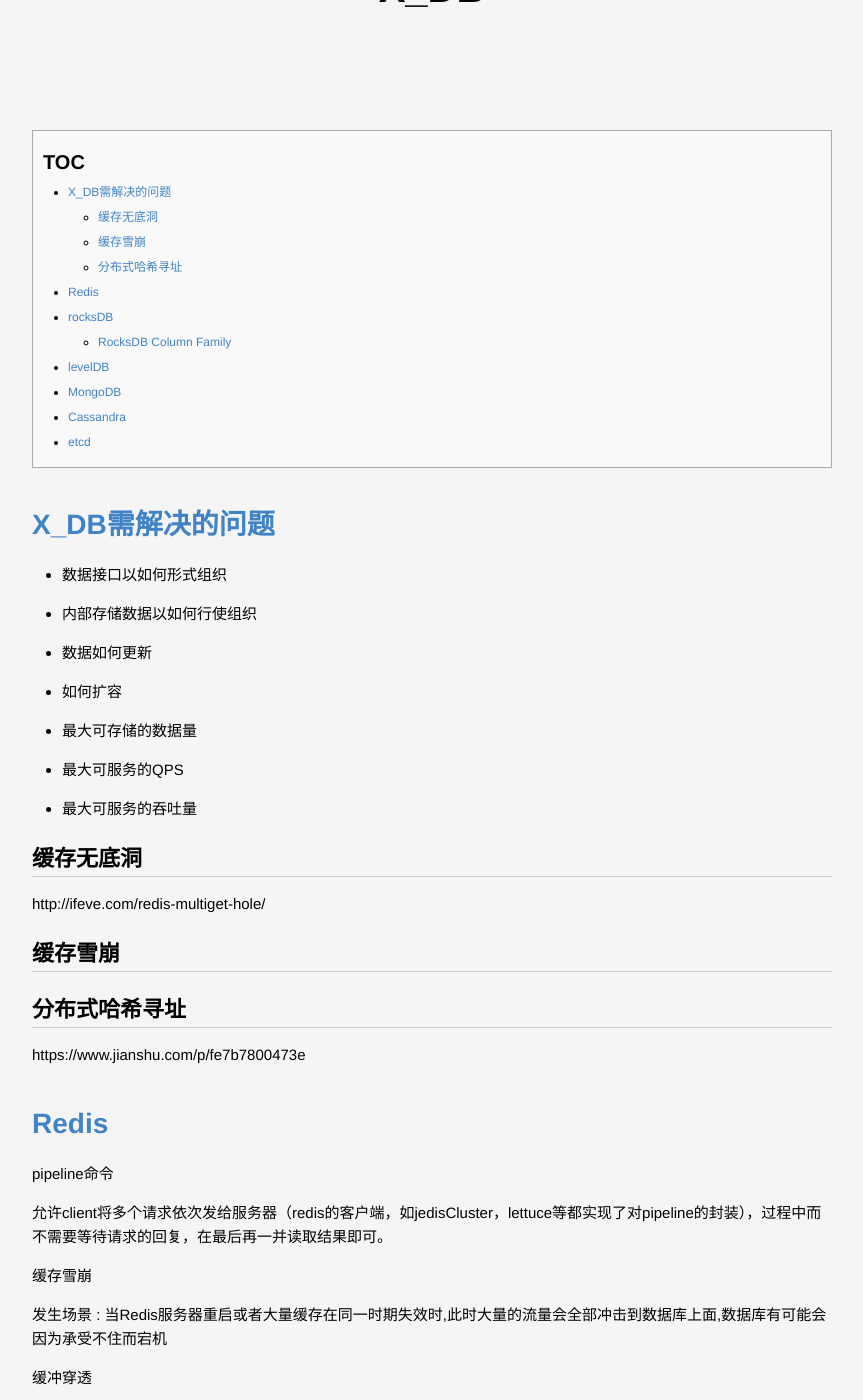
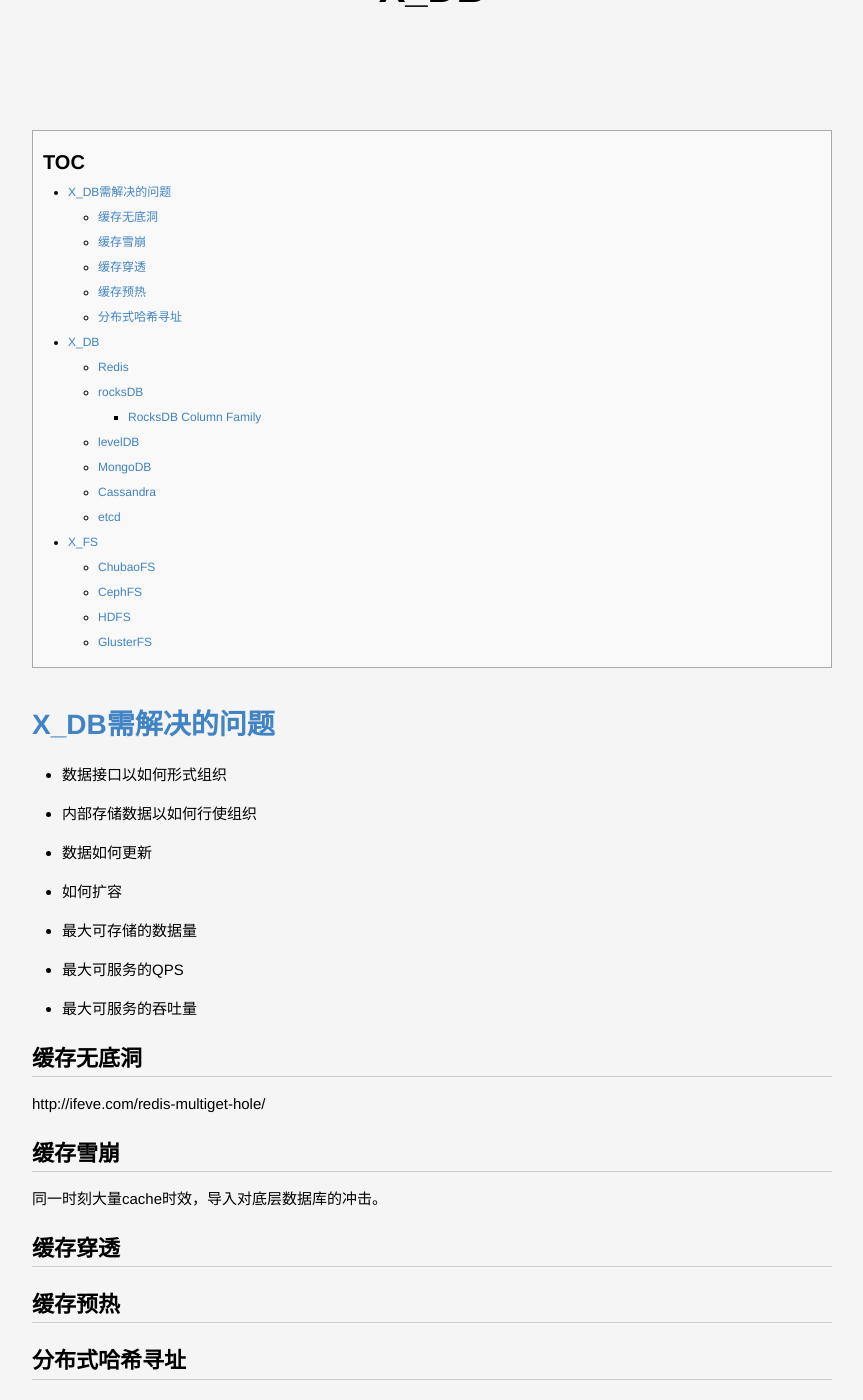
Before and after one commit to lucky521/blog, a Jekyll site: the page built from _posts/framework/2020-06-01-x-db.markdown, in a window 1280 px wide and 1400 px high, scrolled down 248 px. Shown: the whole window, without its empty margins (208-1071 px from the left). Built offline with Jekyll 4.4.1, drawn with Linux system fonts in a browser that asks for light colours; some of the changed text lies outside the part shown.

Commit message:
Update 2020-06-01-x-db.markdown

```diff
--- a/_posts/framework/2020-06-01-x-db.markdown
+++ b/_posts/framework/2020-06-01-x-db.markdown
@@ -21,6 +21,13 @@
 
 ## 缓存雪崩
 
+同一时刻大量cache时效，导入对底层数据库的冲击。
+
+## 缓存穿透
+
+
+## 缓存预热
+
 ## 分布式哈希寻址
 
 https://www.jianshu.com/p/fe7b7800473e
@@ -28,9 +35,9 @@
 
 
 
+# X_DB
 
-
-# Redis
+## Redis
 
 pipeline命令
 
@@ -46,9 +53,9 @@
 发生场景 : 此时要查询的数据不存在,缓存无法命中所以需要查询完数据库,但是数据是不存在的,此时数据库肯定会返回空,也就无法将该数据写入到缓存中,那么每次对该数据的查询都会去查询一次数据库
 
 
-# rocksDB
+## rocksDB
 
-## RocksDB Column Family
+### RocksDB Column Family
 
 每一个KV对都会关联一个Column Family, 其中默认的Column Family是 “default”.
 Column Family主要是提供给RocksDB一个逻辑的分区.
@@ -58,12 +65,22 @@
 当用户发出读取请求时，RocksDB 先从 MemTable 查找；如果没找到，再查找不可变的 MemTable，随后再磁盘上进行逐级查找
 
 
-# levelDB
+## levelDB
+
+## MongoDB
+
+## Cassandra
+
+## etcd
 
 
-# MongoDB
+# X_FS
 
-# Cassandra
+## ChubaoFS
+ChubaoFS（CFS）是京东开发的分布式文件系统和对象存储系统
 
+## CephFS
 
-# etcd
+## HDFS
+
+## GlusterFS
```
